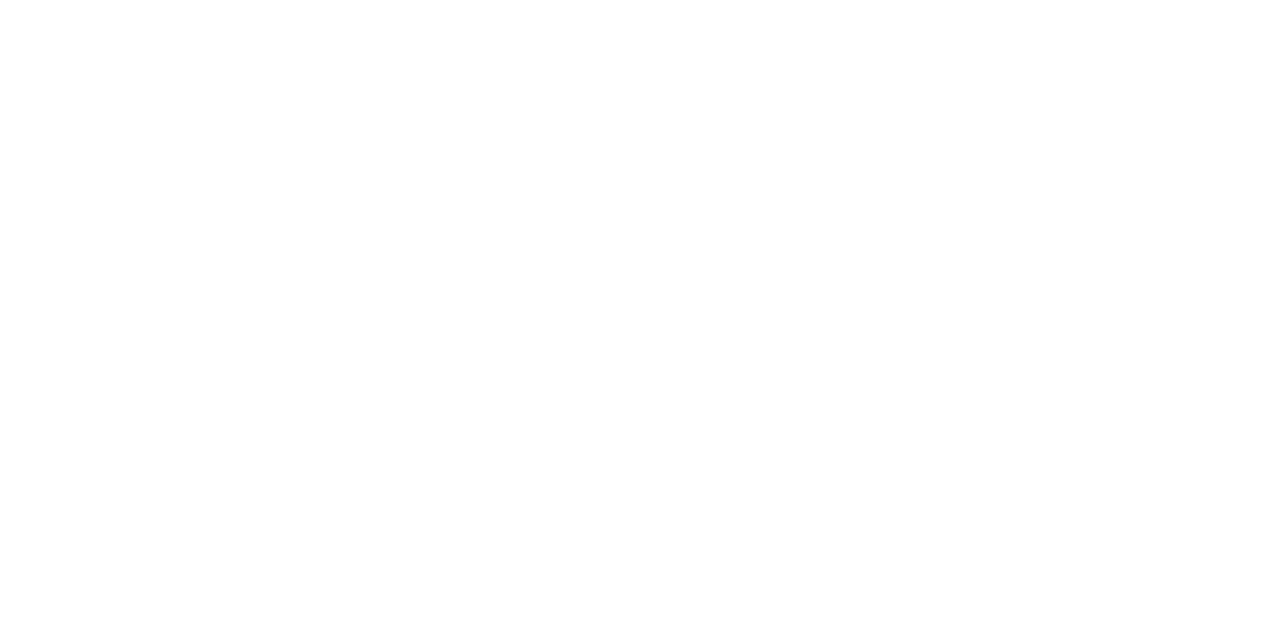
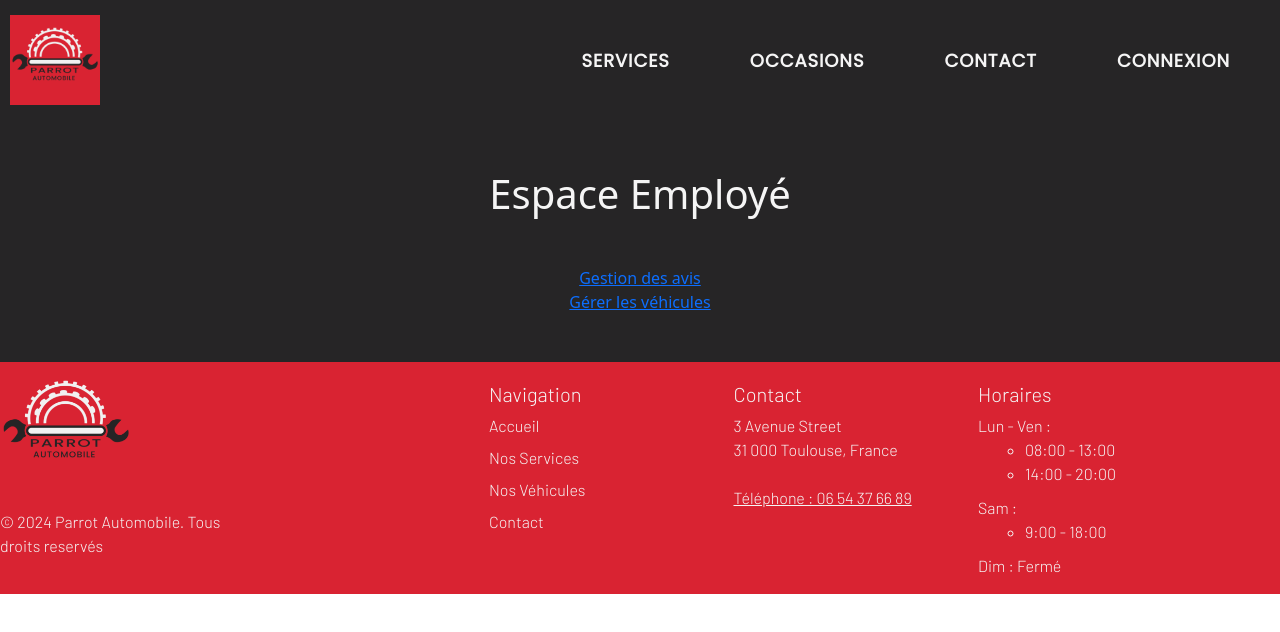
Before and after one commit to nouneblb/ECF_Ang_Parrot, an Angular app: page /espaceemploye in a window 1280 px wide. Before the commit this address led to /. Shown: the top 632 px of the page. Built offline with nearby package versions, Linux system fonts and the light colour scheme.

Commit message:
styles employee space

```diff
--- a/src/app/app-routing.module.ts
+++ b/src/app/app-routing.module.ts
@@ -13,6 +13,8 @@
 import { CustomerReviewComponent } from './pages/customer-review/customer-review.component';
 import { ManageReviewComponent } from './pages/manage-review/manage-review.component';
 
+import { EspaceEmployeComponent } from './pages/espace-employe/espace-employe.component';
+
 const routes: Routes = [
   { path: 'home', component: HomeComponent},
   { path: '', component: HomeComponent},
@@ -24,6 +26,7 @@
   { path: 'connexion', component: AuthComponent},
   { path: 'review', component: CustomerReviewComponent},
   { path: 'managereview', component: ManageReviewComponent},
+  { path: 'espaceemploye', component: EspaceEmployeComponent},
 
 ];
 
--- a/src/app/pages/espace-employe/espace-employe.component.html
+++ b/src/app/pages/espace-employe/espace-employe.component.html
@@ -1,13 +1,15 @@
+<app-navbar></app-navbar>
 
-<h1>Espace Employé</h1>
+<div class="row espace-employe text-center">
+  <h1 class="mb-5 title-employe">Espace Employé</h1>
+</div>
 
-<div>
-  <h2>Gestion des avis</h2>
+<div class="row text-center">
   <a routerLink="/managereview">Gestion des avis</a>
+</div>
 
+<div class="row text-center">
+  <a routerLink="/gerer-vehicules" class="mb-5">Gérer les véhicules</a>
 </div>
-<div>
-  <h2>Gestion des véhicules</h2>
-  <a routerLink="/ajouter-vehicule">Ajouter un véhicule</a>
-  <a routerLink="/gerer-vehicules">Gérer les véhicules</a>
-</div>
+
+<app-footer></app-footer>
--- a/src/app/pages/espace-employe/espace-employe.component.scss
+++ b/src/app/pages/espace-employe/espace-employe.component.scss
@@ -0,0 +1,9 @@
+* {
+    background-color: #262526;
+}
+
+.title-employe {
+    color: whitesmoke;
+    margin-top: 50px;
+    font-weight: 200;
+}
```
